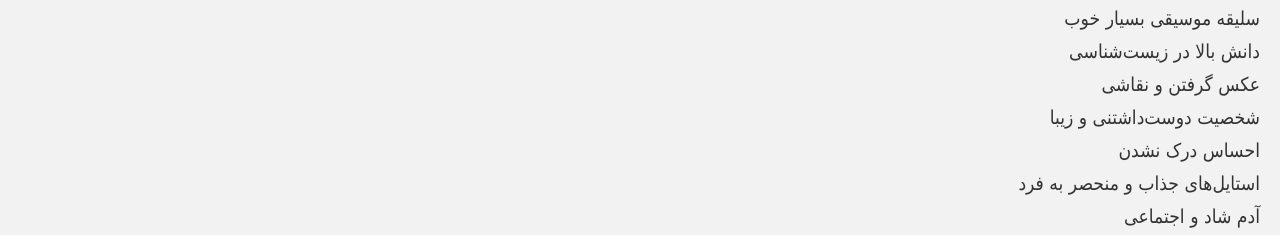
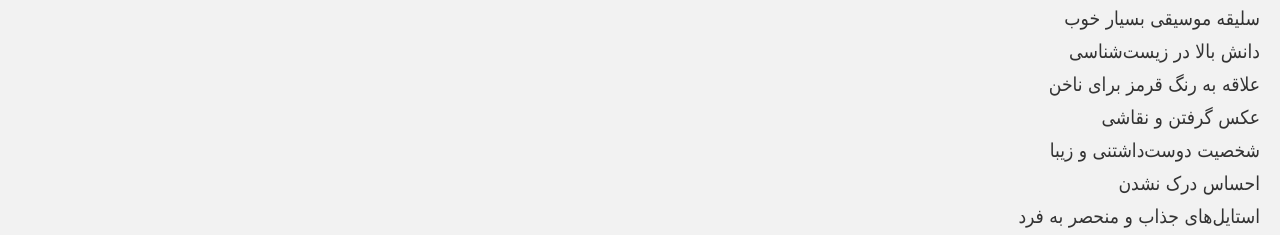
Before and after one commit to Salghach/onlysoha, a plain HTML site: page index.html in a window 1280 px wide. Shown: the part 564-799 px from the top of the page. Drawn offline with Linux system fonts and the light colour scheme.

Commit message:
Update and rename index.html.html to index.html

```diff
--- a/index.html.html
+++ b/index.html
@@ -28,7 +28,7 @@
                 <li>علاقه به کافه و درس خواندن در آنجا</li>
                 <li>سلیقه موسیقی بسیار خوب</li>
                 <li>دانش بالا در زیست‌شناسی</li>
-
+                <li>علاقه به رنگ قرمز برای ناخن</li>
                 <li>عکس گرفتن و نقاشی</li>
                 <li>شخصیت دوست‌داشتنی و زیبا</li>
                 <li>احساس درک نشدن</li>
```
